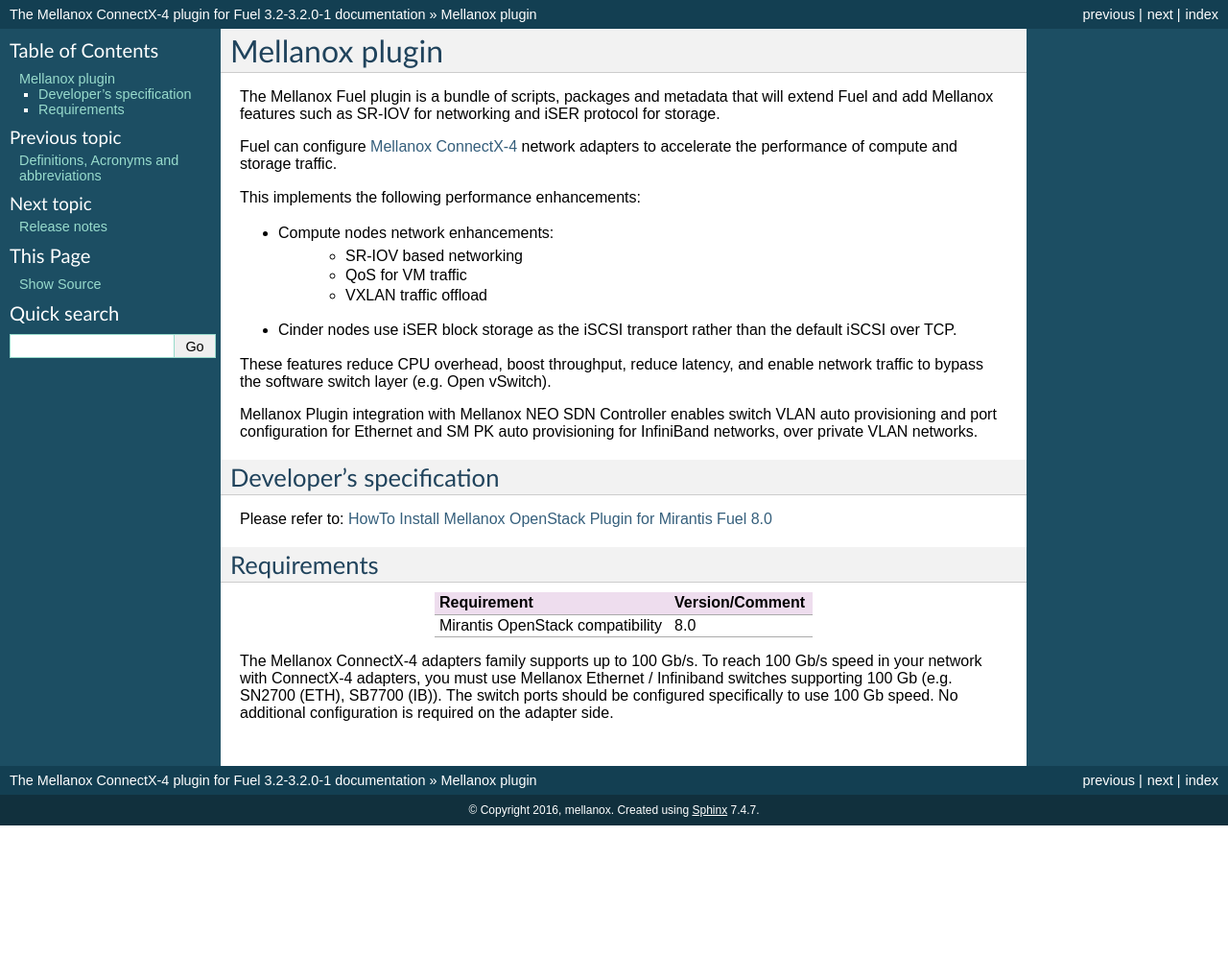
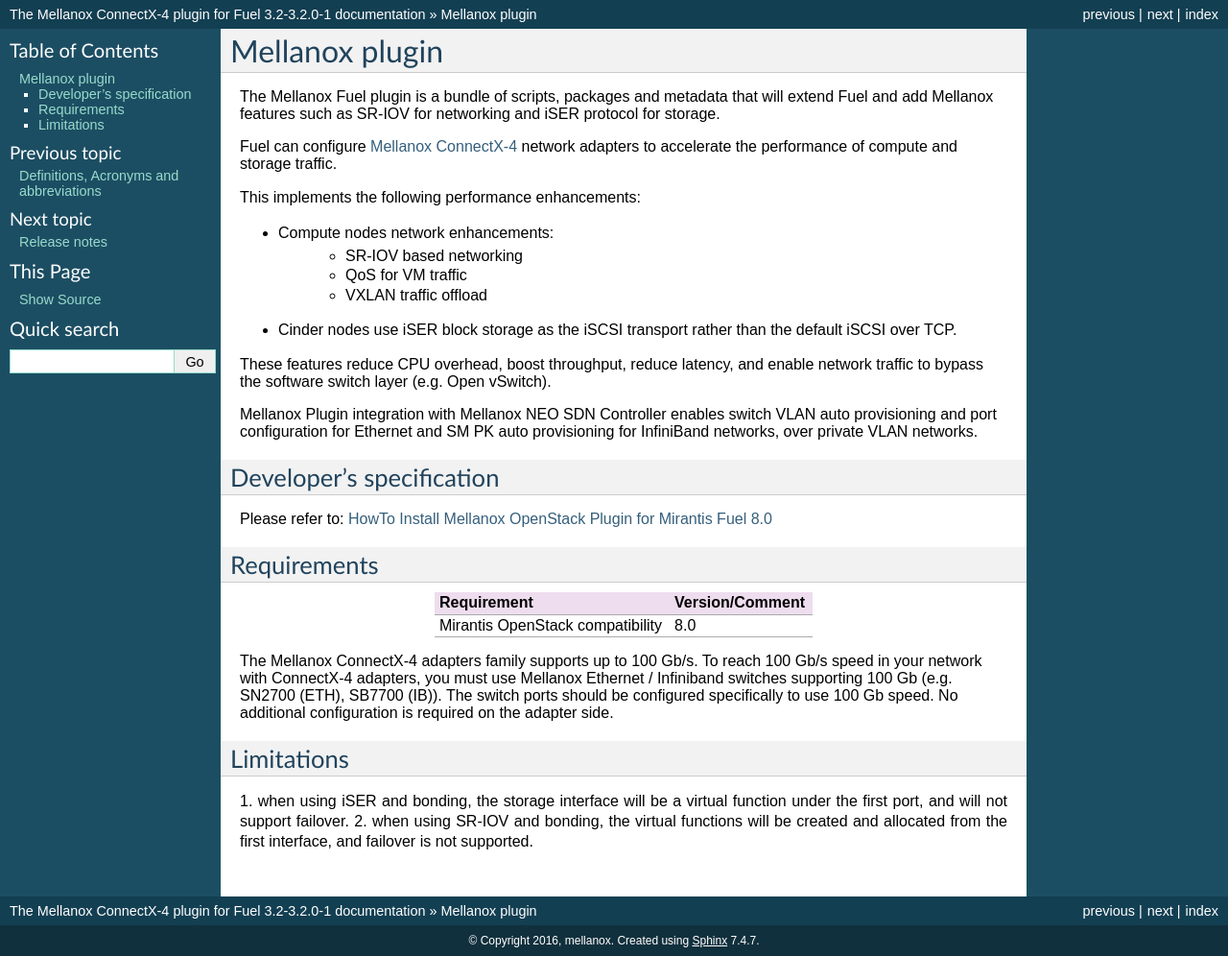
Before and after one commit to openstack-archive/fuel-plugin-mellanox, a Sphinx documentation site: the page built from doc/source/overview.rst, in a window 1280 px wide. Shown: the whole page at 96% size. Built offline with Sphinx 7.4.7, drawn with Linux system fonts in a browser that asks for light colours; before the commit the page ends 900 px from its top, so only the background shows below that.

Commit message:
Added "Limitations" section
Change-Id: I3c0eab8311bee1f58ee5f97550fa34797a35880c

```diff
--- a/doc/source/overview.rst
+++ b/doc/source/overview.rst
@@ -46,3 +46,10 @@
  network with ConnectX-4 adapters, you must use Mellanox Ethernet / Infiniband switches supporting 100 Gb
  (e.g. SN2700 (ETH), SB7700 (IB)). The switch ports should be configured specifically to use 100 Gb speed. No
  additional configuration is required on the adapter side.
+
+Limitations
+-----------
+1. when using iSER and bonding, the storage interface will be a virtual function under the first port,
+and will not support failover.
+2. when using SR-IOV and bonding, the virtual functions will be created and allocated from the first interface,
+and failover is not supported.
```
